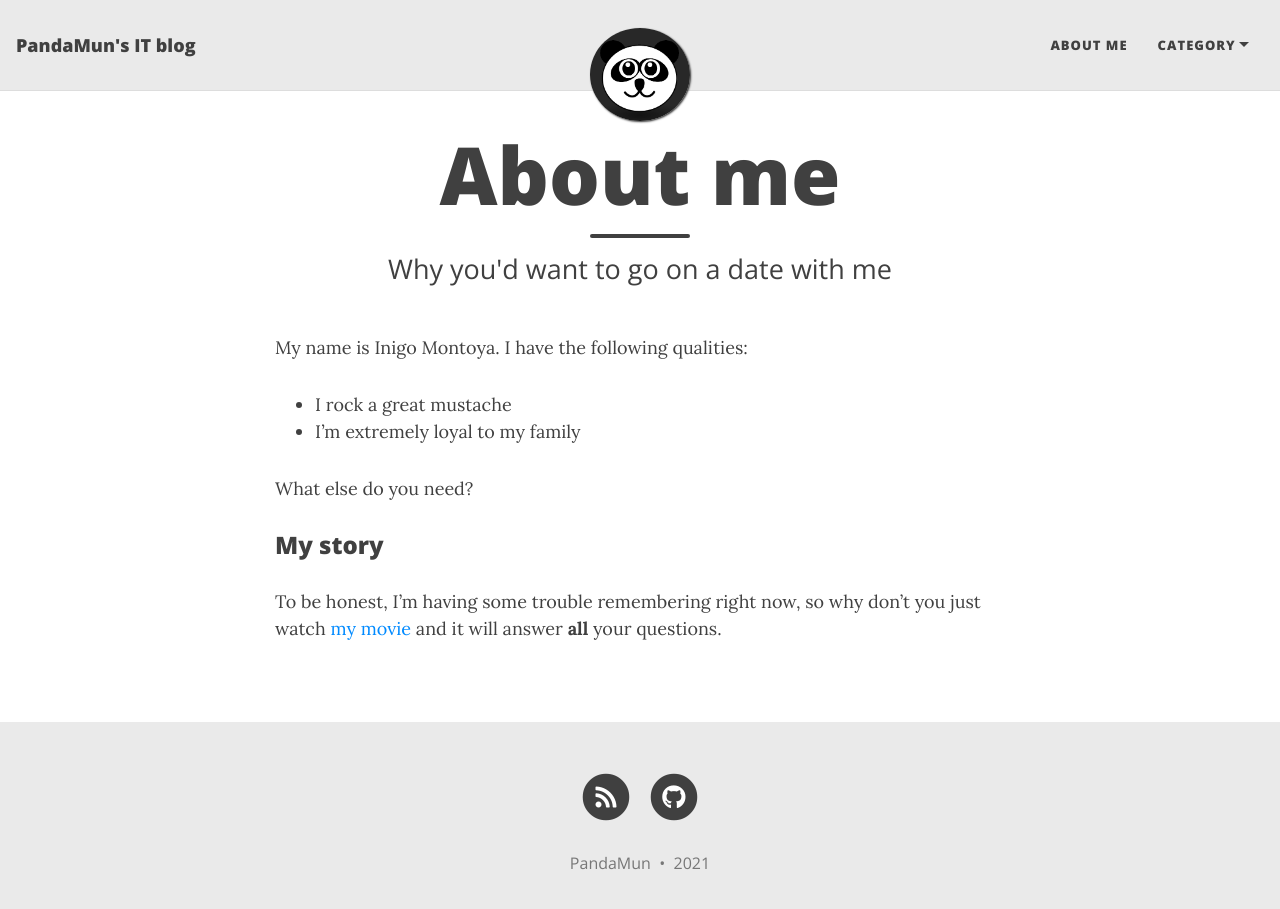
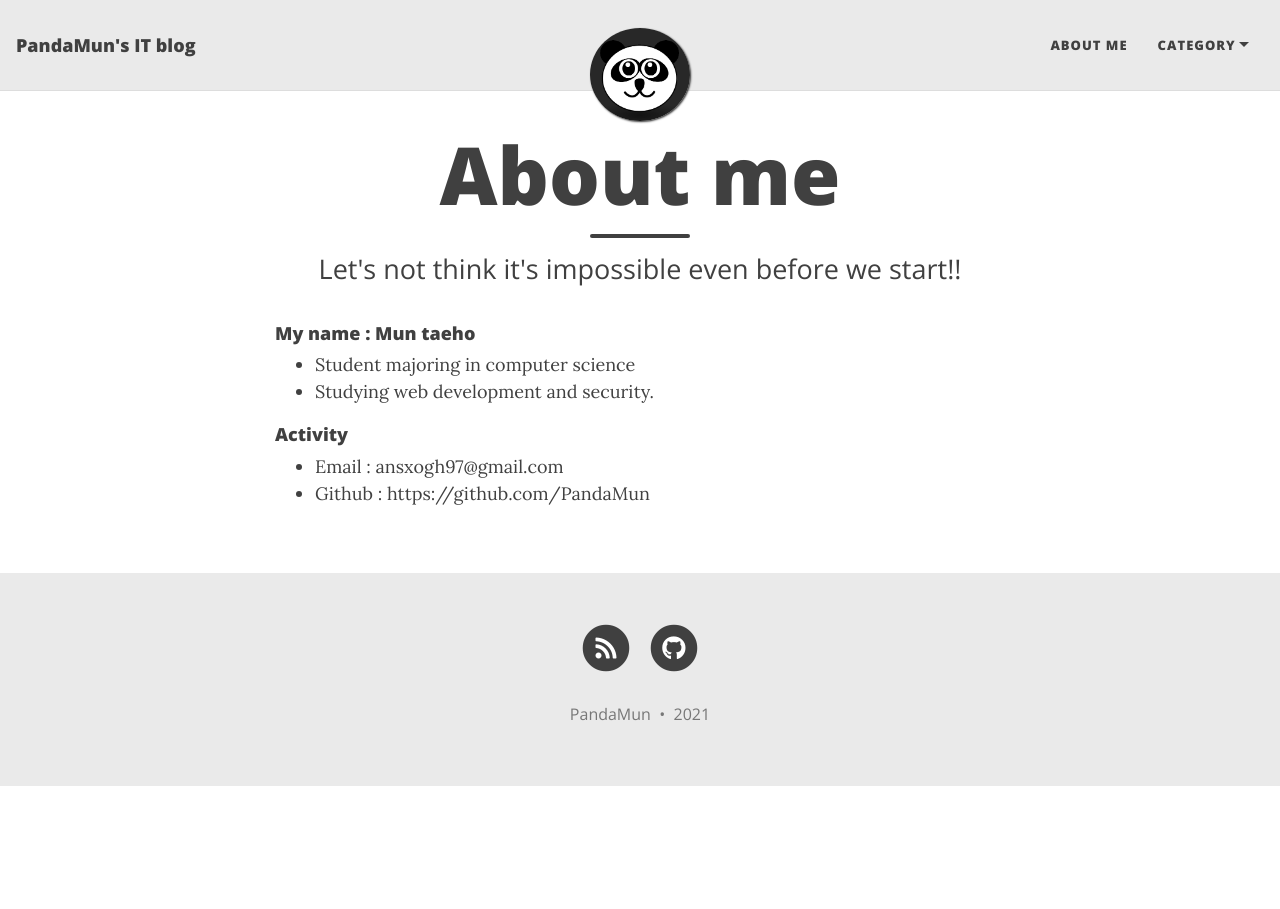
Before and after one commit to PandaMun/pandamun.github.io, a Jekyll site: the page built from aboutme.md, in a window 1280 px wide and 935 px high. Shown: the top 909 px of the window. Built offline with Jekyll 4.4.1, drawn with Linux system fonts in a browser that asks for light colours; nearby versions of some CDN libraries.

Commit message:
aboutme 편집

```diff
--- a/aboutme.md
+++ b/aboutme.md
@@ -1,16 +1,13 @@
 ---
 layout: page
 title: About me
-subtitle: Why you'd want to go on a date with me
+subtitle: Let's not think it's impossible even before we start!!
 ---
 
-My name is Inigo Montoya. I have the following qualities:
+#### My name : Mun taeho
+- Student majoring in computer science
+- Studying web development and security.
 
-- I rock a great mustache
-- I'm extremely loyal to my family
-
-What else do you need?
-
-### My story
-
-To be honest, I'm having some trouble remembering right now, so why don't you just watch [my movie](https://en.wikipedia.org/wiki/The_Princess_Bride_%28film%29) and it will answer **all** your questions.
+#### Activity
+- Email : ansxogh97@gmail.com
+- Github : https://github.com/PandaMun
```
